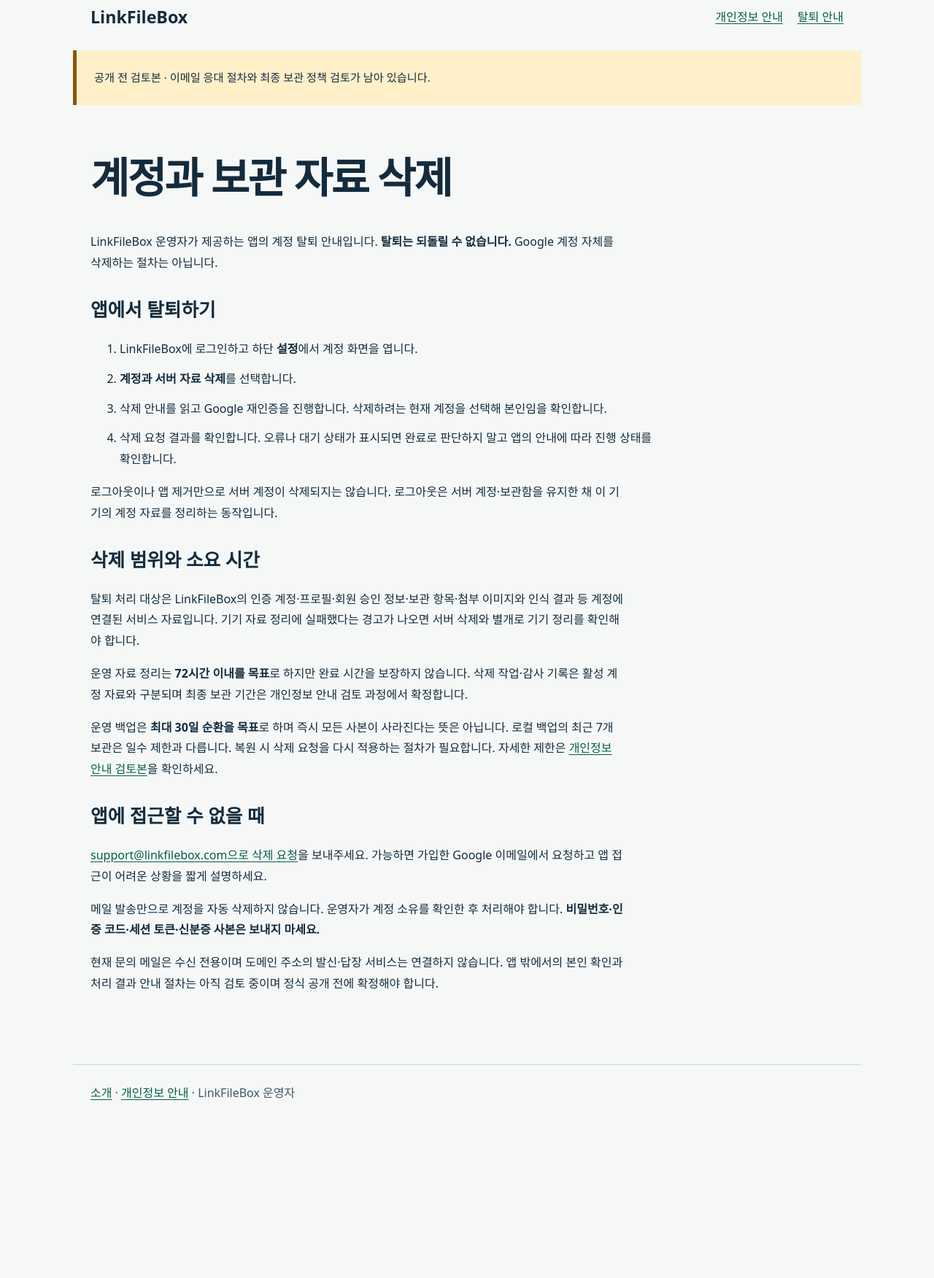
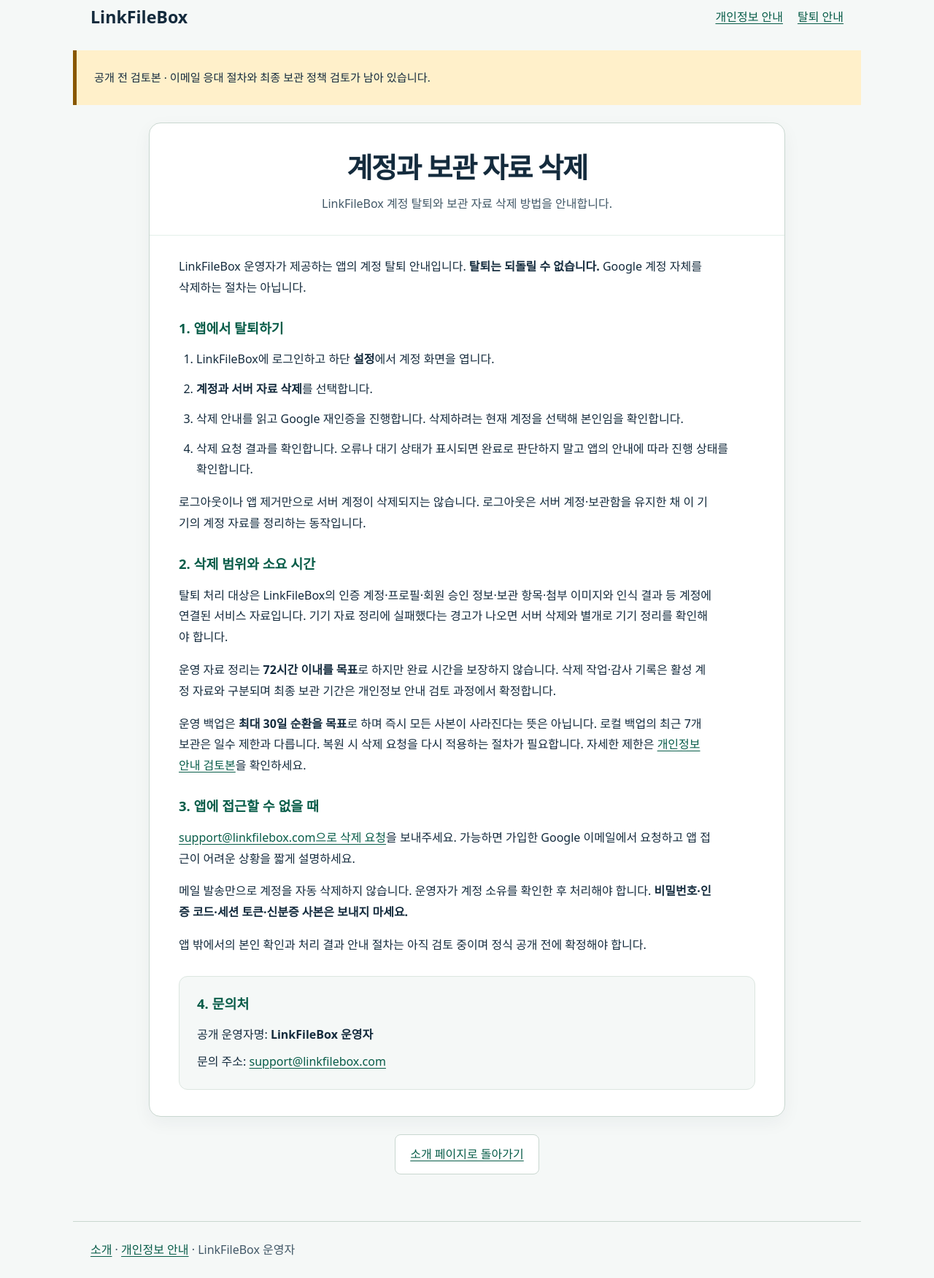
Before and after one commit to webstrdy00/link-vault, a website: page website/account-deletion/index.html in a window 1280 px wide. Shown: the part 21-1773 px from the top of the page at 73% size. Before the commit the page ends 1558 px from the top, so only its background shows below. Drawn offline with Linux system fonts and the light colour scheme.

Commit message:
FEAT: 링크 카드 아이콘과 조항형 안내 화면 적용
- 승인한 A형 컬러 카드 아이콘과 단색 테마 도형 적용
- 앱과 웹의 아이콘 도형 및 색상 통일
- 개인정보·탈퇴 안내를 조항과 문의처 카드로 재구성
- 공개 안내의 수신 전용 문구 제거 및 회귀 검사 갱신

```diff
--- a/website/account-deletion/index.html
+++ b/website/account-deletion/index.html
@@ -7,8 +7,54 @@
     <title>계정과 자료 삭제 | LinkFileBox</title>
     <link rel="stylesheet" href="../site.css">
   </head>
-  <body><a class="skip" href="#main">본문으로</a><header><a class="brand" href="../">LinkFileBox</a><nav aria-label="주요 메뉴"><a href="../privacy/">개인정보 안내</a><a href="./" aria-current="page">탈퇴 안내</a></nav></header><aside class="draft">공개 전 검토본 · 이메일 응대 절차와 최종 보관 정책 검토가 남아 있습니다.</aside><main id="main"><h1>계정과 보관 자료 삭제</h1><p>LinkFileBox 운영자가 제공하는 앱의 계정 탈퇴 안내입니다. <strong>탈퇴는 되돌릴 수 없습니다.</strong> Google 계정 자체를 삭제하는 절차는 아닙니다.</p>
-<section><h2>앱에서 탈퇴하기</h2><ol><li>LinkFileBox에 로그인하고 하단 <strong>설정</strong>에서 계정 화면을 엽니다.</li><li><strong>계정과 서버 자료 삭제</strong>를 선택합니다.</li><li>삭제 안내를 읽고 Google 재인증을 진행합니다. 삭제하려는 현재 계정을 선택해 본인임을 확인합니다.</li><li>삭제 요청 결과를 확인합니다. 오류나 대기 상태가 표시되면 완료로 판단하지 말고 앱의 안내에 따라 진행 상태를 확인합니다.</li></ol><p>로그아웃이나 앱 제거만으로 서버 계정이 삭제되지는 않습니다. 로그아웃은 서버 계정·보관함을 유지한 채 이 기기의 계정 자료를 정리하는 동작입니다.</p></section>
-<section><h2>삭제 범위와 소요 시간</h2><p>탈퇴 처리 대상은 LinkFileBox의 인증 계정·프로필·회원 승인 정보·보관 항목·첨부 이미지와 인식 결과 등 계정에 연결된 서비스 자료입니다. 기기 자료 정리에 실패했다는 경고가 나오면 서버 삭제와 별개로 기기 정리를 확인해야 합니다.</p><p>운영 자료 정리는 <strong>72시간 이내를 목표</strong>로 하지만 완료 시간을 보장하지 않습니다. 삭제 작업·감사 기록은 활성 계정 자료와 구분되며 최종 보관 기간은 개인정보 안내 검토 과정에서 확정합니다.</p><p>운영 백업은 <strong>최대 30일 순환을 목표</strong>로 하며 즉시 모든 사본이 사라진다는 뜻은 아닙니다. 로컬 백업의 최근 7개 보관은 일수 제한과 다릅니다. 복원 시 삭제 요청을 다시 적용하는 절차가 필요합니다. 자세한 제한은 <a href="../privacy/">개인정보 안내 검토본</a>을 확인하세요.</p></section>
-<section><h2>앱에 접근할 수 없을 때</h2><p><a href="mailto:support@linkfilebox.com?subject=LinkFileBox%20%EA%B3%84%EC%A0%95%20%EC%82%AD%EC%A0%9C%20%EC%9A%94%EC%B2%AD">support@linkfilebox.com으로 삭제 요청</a>을 보내주세요. 가능하면 가입한 Google 이메일에서 요청하고 앱 접근이 어려운 상황을 짧게 설명하세요.</p><p>메일 발송만으로 계정을 자동 삭제하지 않습니다. 운영자가 계정 소유를 확인한 후 처리해야 합니다. <strong>비밀번호·인증 코드·세션 토큰·신분증 사본은 보내지 마세요.</strong></p><p>현재 문의 메일은 수신 전용이며 도메인 주소의 발신·답장 서비스는 연결하지 않습니다. 앱 밖에서의 본인 확인과 처리 결과 안내 절차는 아직 검토 중이며 정식 공개 전에 확정해야 합니다.</p></section></main><footer><a href="../">소개</a> · <a href="../privacy/">개인정보 안내</a> · LinkFileBox 운영자</footer></body>
+  <body>
+    <a class="skip" href="#main">본문으로</a>
+    <header>
+      <a class="brand" href="../">LinkFileBox</a>
+      <nav
+        aria-label="주요 메뉴"><a href="../privacy/">개인정보 안내</a><a href="./" aria-current="page">탈퇴 안내</a></nav>
+    </header>
+    <aside
+      class="draft">공개 전 검토본 · 이메일 응대 절차와 최종 보관 정책 검토가 남아 있습니다.</aside>
+    <main id="main" class="policy">
+      <article class="policy-card" aria-labelledby="policy-title">
+        <div class="policy-heading">
+          <h1 id="policy-title">계정과 보관 자료 삭제</h1>
+          <p>LinkFileBox 계정 탈퇴와 보관 자료 삭제 방법을 안내합니다.</p>
+        </div>
+        <div class="policy-content">
+          <p>LinkFileBox 운영자가 제공하는 앱의 계정 탈퇴 안내입니다. <strong>탈퇴는 되돌릴 수 없습니다.</strong> Google 계정 자체를 삭제하는 절차는 아닙니다.</p>
+          <section>
+            <h2>1. 앱에서 탈퇴하기</h2>
+            <ol>
+              <li>LinkFileBox에 로그인하고 하단 <strong>설정</strong>에서 계정 화면을 엽니다.</li>
+              <li><strong>계정과 서버 자료 삭제</strong>를 선택합니다.</li>
+              <li>삭제 안내를 읽고 Google 재인증을 진행합니다. 삭제하려는 현재 계정을 선택해 본인임을 확인합니다.</li>
+              <li>삭제 요청 결과를 확인합니다. 오류나 대기 상태가 표시되면 완료로 판단하지 말고 앱의 안내에 따라 진행 상태를 확인합니다.</li>
+            </ol>
+            <p>로그아웃이나 앱 제거만으로 서버 계정이 삭제되지는 않습니다. 로그아웃은 서버 계정·보관함을 유지한 채 이 기기의 계정 자료를 정리하는 동작입니다.</p>
+          </section>
+          <section>
+            <h2>2. 삭제 범위와 소요 시간</h2>
+            <p>탈퇴 처리 대상은 LinkFileBox의 인증 계정·프로필·회원 승인 정보·보관 항목·첨부 이미지와 인식 결과 등 계정에 연결된 서비스 자료입니다. 기기 자료 정리에 실패했다는 경고가 나오면 서버 삭제와 별개로 기기 정리를 확인해야 합니다.</p>
+            <p>운영 자료 정리는 <strong>72시간 이내를 목표</strong>로 하지만 완료 시간을 보장하지 않습니다. 삭제 작업·감사 기록은 활성 계정 자료와 구분되며 최종 보관 기간은 개인정보 안내 검토 과정에서 확정합니다.</p>
+            <p>운영 백업은 <strong>최대 30일 순환을 목표</strong>로 하며 즉시 모든 사본이 사라진다는 뜻은 아닙니다. 로컬 백업의 최근 7개 보관은 일수 제한과 다릅니다. 복원 시 삭제 요청을 다시 적용하는 절차가 필요합니다. 자세한 제한은 <a href="../privacy/">개인정보 안내 검토본</a>을 확인하세요.</p>
+          </section>
+          <section>
+            <h2>3. 앱에 접근할 수 없을 때</h2>
+            <p><a href="mailto:support@linkfilebox.com?subject=LinkFileBox%20%EA%B3%84%EC%A0%95%20%EC%82%AD%EC%A0%9C%20%EC%9A%94%EC%B2%AD">support@linkfilebox.com으로 삭제 요청</a>을 보내주세요. 가능하면 가입한 Google 이메일에서 요청하고 앱 접근이 어려운 상황을 짧게 설명하세요.</p>
+            <p>메일 발송만으로 계정을 자동 삭제하지 않습니다. 운영자가 계정 소유를 확인한 후 처리해야 합니다. <strong>비밀번호·인증 코드·세션 토큰·신분증 사본은 보내지 마세요.</strong></p>
+            <p>앱 밖에서의 본인 확인과 처리 결과 안내 절차는 아직 검토 중이며 정식 공개 전에 확정해야 합니다.</p>
+          </section>
+          <section class="policy-contact">
+            <h2>4. 문의처</h2>
+            <p>공개 운영자명: <strong>LinkFileBox 운영자</strong></p>
+            <p>문의 주소: <a href="mailto:support@linkfilebox.com">support@linkfilebox.com</a></p>
+          </section>
+        </div>
+      </article>
+      <p class="policy-back"><a href="../">소개 페이지로 돌아가기</a></p>
+    </main>
+    <footer><a href="../">소개</a> · <a href="../privacy/">개인정보 안내</a> · LinkFileBox 운영자</footer>
+  </body>
 </html>
--- a/website/site.css
+++ b/website/site.css
@@ -98,6 +98,73 @@ section {
   border-radius: 16px;
   padding: 24px;
 }
+.policy {
+  max-width: 920px;
+}
+.policy-card {
+  background: white;
+  border: 1px solid #c9d7d0;
+  border-radius: 16px;
+  box-shadow: 0 8px 24px rgb(20 43 61 / 5%);
+}
+.policy-heading {
+  padding: 36px 40px 28px;
+  border-bottom: 1px solid #e4efe9;
+  text-align: center;
+}
+.policy-heading h1 {
+  margin: 0;
+  font-size: clamp(1.8rem,4vw,2.4rem);
+}
+.policy-heading p {
+  max-width: none;
+  margin: 12px 0 0;
+  color: var(--muted);
+}
+.policy-content {
+  padding: 28px 40px 36px;
+}
+.policy-content > p:first-child {
+  margin-top: 0;
+}
+.policy-content section {
+  margin-block: 28px;
+}
+.policy-content section:last-child {
+  margin-bottom: 0;
+}
+.policy-content h2 {
+  font-size: 1.15rem;
+  color: #075c48;
+}
+.policy-content ul,
+.policy-content ol {
+  padding-left: 1.5em;
+}
+.policy-contact {
+  padding: 24px;
+  background: #f5f8f7;
+  border: 1px solid #dce6e0;
+  border-radius: 12px;
+}
+.policy-contact p {
+  margin-block: 8px;
+}
+.policy-contact p:last-child {
+  margin-bottom: 0;
+}
+.policy-back {
+  max-width: none;
+  margin: 24px 0 0;
+  text-align: center;
+}
+.policy-back a {
+  display: inline-block;
+  padding: 12px 20px;
+  background: white;
+  border: 1px solid #c9d7d0;
+  border-radius: 8px;
+}
 footer {
   border-top: 1px solid #c9d7d0;
   color: var(--muted);
@@ -130,6 +197,16 @@ li + li {
   h1 br {
     display: none;
   }
+  .policy-heading,
+  .policy-content {
+    padding: 24px 20px;
+  }
+  .policy-contact {
+    padding: 20px;
+  }
+  .policy-back a {
+    display: block;
+  }
 }
 @media (prefers-reduced-motion:reduce) {
   * {
@@ -138,7 +215,8 @@ li + li {
 }
 @media print {
   .skip,
-  nav {
+  nav,
+  .policy-back {
     display: none;
   }
   body {
@@ -147,4 +225,7 @@ li + li {
   .draft {
     border: 2px solid black;
   }
+  .policy-card {
+    box-shadow: none;
+  }
 }
```
Also changed, not shown: scripts/website.test.mjs (+2 -2 lines), website/index.html (+13 -2 lines), website/privacy/index.html (+71 -7 lines), 4 other files.
